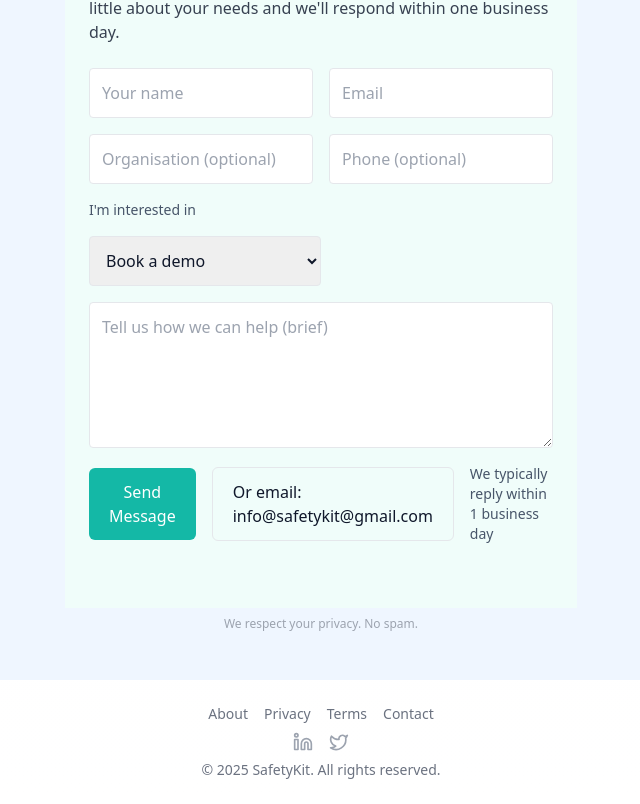
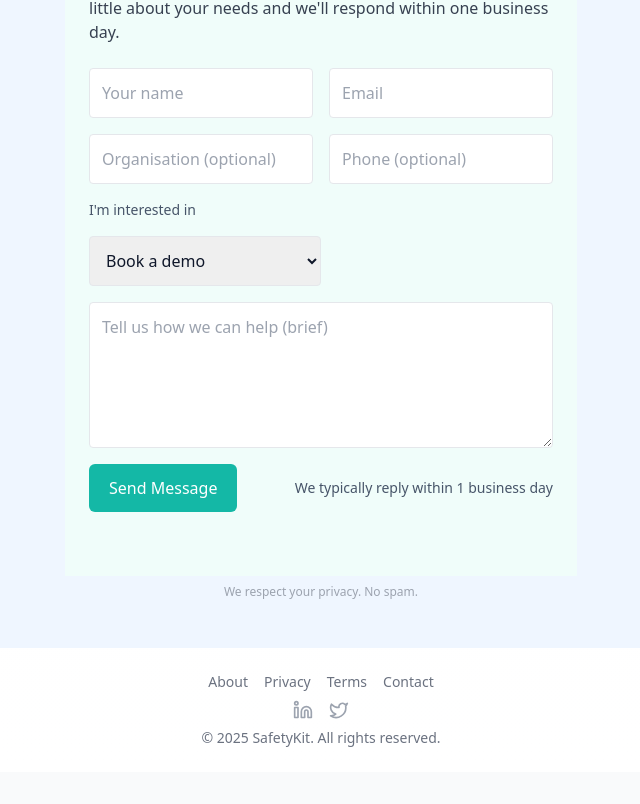
Before and after one commit to SafetyKitInfo/Safetykitlandingpage, a Next.js app: page / in a window 1280 px wide. Shown: the part 3409-4213 px from the top of the page, without its empty margins (319-959 px from the left). After the commit the page ends 4181 px from the top, so only its background shows below. Built offline with nearby package versions, Linux system fonts and the light colour scheme; no server answers.

Commit message:
chore(contact): update ContactForm mailto fallback and Formspree env usage

```diff
--- a/components/ContactForm.js
+++ b/components/ContactForm.js
@@ -1,4 +1,6 @@
 import React, { useState } from 'react'
+
+const FORMSPREE_ENDPOINT = process?.env?.NEXT_PUBLIC_FORMSPREE_ENDPOINT || ''
 
 export default function ContactForm(){
   const [mailto, setMailto] = useState('')
@@ -10,11 +12,15 @@ export default function ContactForm(){
     const body = Object.fromEntries(fd.entries());
 
     try {
-      const res = await fetch('/api/contact', {
+      // If a Formspree endpoint is provided via `NEXT_PUBLIC_FORMSPREE_ENDPOINT`,
+      // post directly to that endpoint (no backend required). Otherwise fall
+      // back to the internal `/api/contact` route.
+      const url = FORMSPREE_ENDPOINT || '/api/contact'
+      const res = await fetch(url, {
         method: 'POST',
         headers: { 'Content-Type': 'application/json' },
         body: JSON.stringify(body)
-      });
+      })
       if (res.ok) {
         alert('Thanks — we received your message.');
         e.target.reset();
@@ -39,6 +45,8 @@ export default function ContactForm(){
     const bodyText = `Name: ${body.name || ''}\nEmail: ${body.email || ''}\nOrg: ${body.organization || ''}\nPhone: ${body.phone || ''}\n\nMessage:\n${body.message || ''}`
     const mail = `mailto:${to}?subject=${encodeURIComponent(subject)}&body=${encodeURIComponent(bodyText)}`
     setMailto(mail)
+    // Do not auto-open the user's mail client. Show a clean mailto fallback
+    // so the visitor can send manually if automatic delivery fails.
   }
 
   return (
@@ -70,8 +78,7 @@ export default function ContactForm(){
 
           <div className="flex gap-4 items-center">
             <button type="submit" className="bg-teal-500 text-white px-5 py-3 rounded-md hover:bg-teal-600">Send Message</button>
-            <a href="mailto:info.safetykit@gmail.com?subject=Book%20a%20demo" className="px-5 py-3 rounded-md border">Or email: info@safetykit@gmail.com</a>
-            <a href="#" className="ml-auto text-sm text-slate-600">We typically reply within 1 business day</a>
+            <span className="ml-auto text-sm text-slate-600">We typically reply within 1 business day</span>
           </div>
 
           {mailto && (
```
